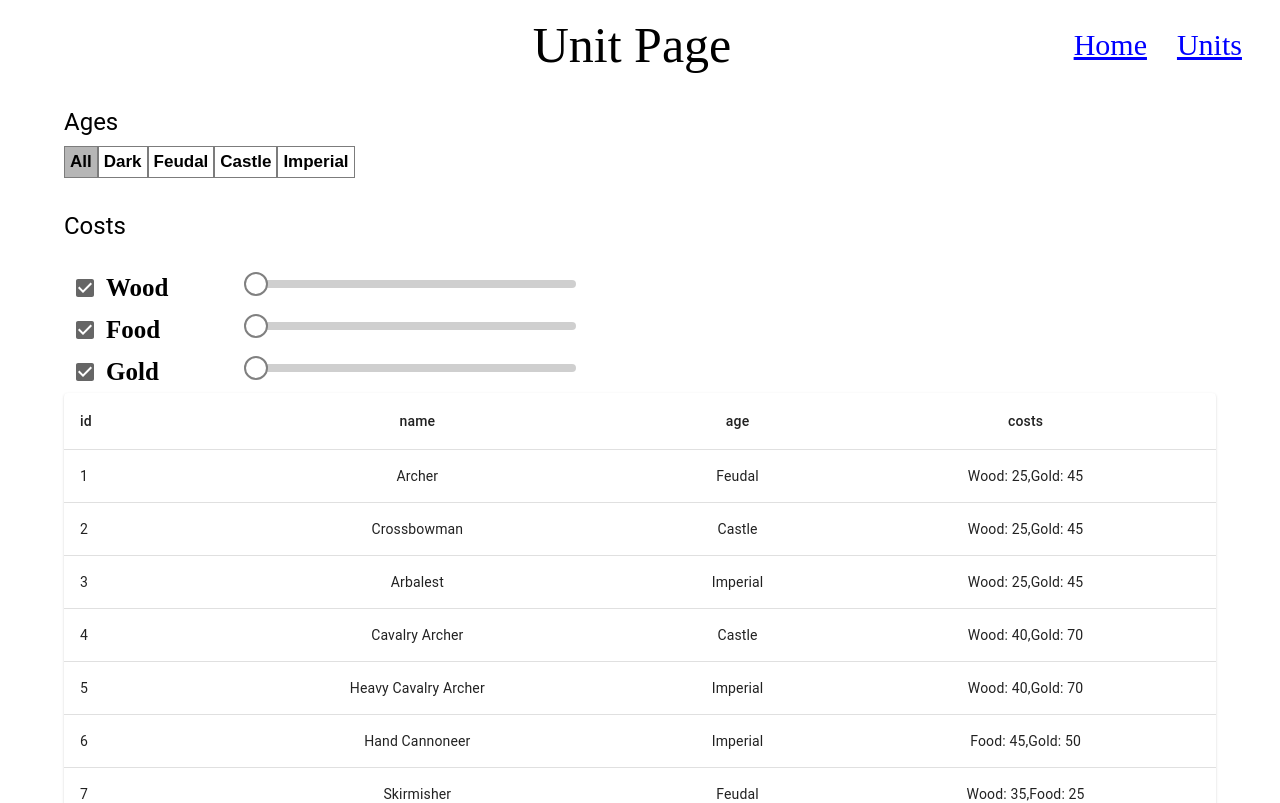
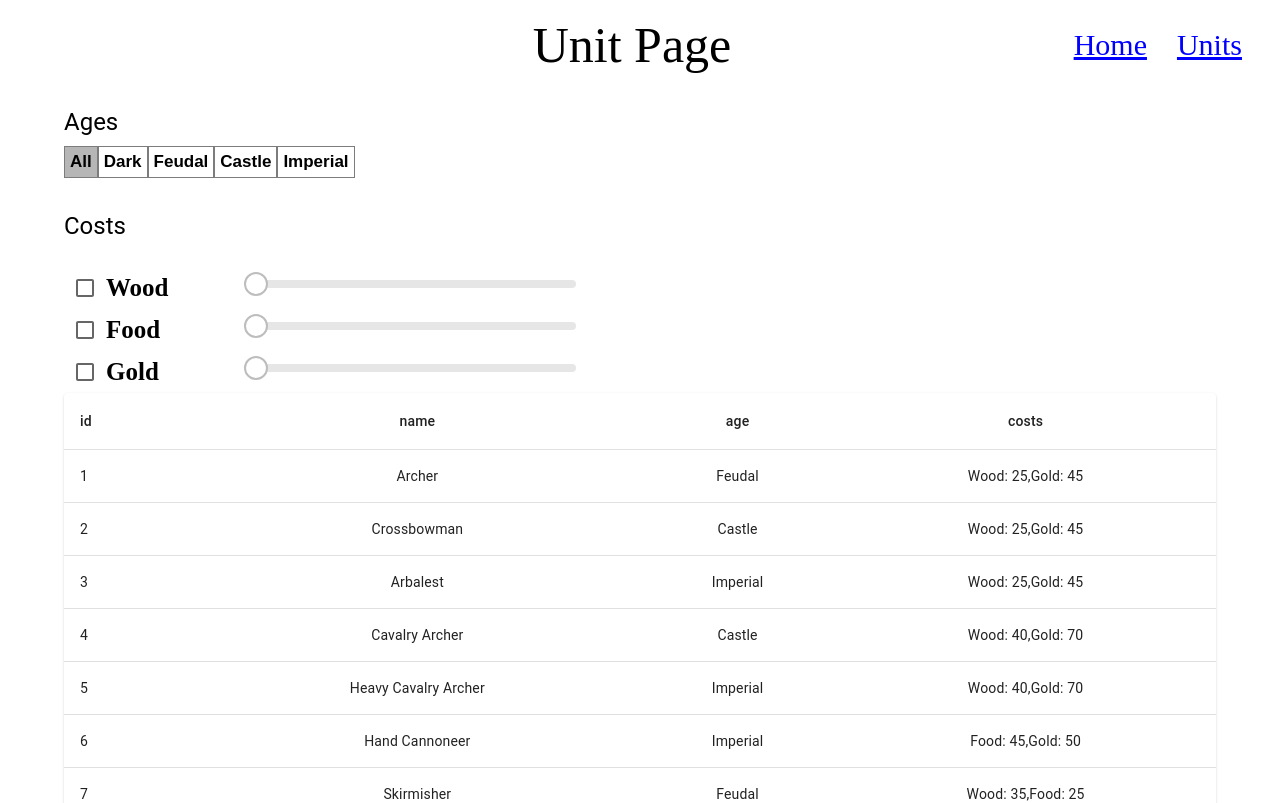
Before and after one commit to mertdiker723/age-of-empires-challenge, a React (Create React App) app: page /units in a window 1280 px wide. Shown: the top 803 px of the page. Built offline with nearby package versions, Linux system fonts and the light colour scheme.

Commit message:
Costs input range handled

```diff
--- a/package.json
+++ b/package.json
@@ -16,6 +16,7 @@
     "@types/react-dom": "^18.0.0",
     "@types/react-redux": "^7.1.26",
     "eslint": "^8.49.0",
+    "loadsh": "^0.0.4",
     "react": "^18.2.0",
     "react-dom": "^18.2.0",
     "react-redux": "^8.1.2",
--- a/src/components/Unit/Ages/AgesTabs.tsx
+++ b/src/components/Unit/Ages/AgesTabs.tsx
@@ -1,4 +1,3 @@
-import { useReducer } from "react";
 import { useStateDispatch, useStateString } from "../../../screen/Unit/unitContext";
 
 // type AgeTabsReducerProps = {
--- a/src/components/Unit/Costs/index.tsx
+++ b/src/components/Unit/Costs/index.tsx
@@ -1,18 +1,48 @@
 import { useState } from 'react';
+// Material UI
+import { Box, Checkbox, Grid, Typography, debounce } from '@mui/material';
 
-// Material UI
-import { Box, Checkbox, Grid, Typography } from '@mui/material';
+// Screen
+import { useStateDispatch, useStateString } from '../../../screen/Unit/unitContext';
 
 // Assest & Styles
 import { PrettoSlider } from '../../../assets/MuiStyleComponents/style';
 import "./Style.scss";
 
 const Costs = () => {
-    const [checked, setChecked] = useState(true);
+    // Context
+    const dispatch = useStateDispatch();
+    const stateString = useStateString();
+
+
+    const debouncedUpdateState = debounce((nameSlider: string, newValue: number | number[]) => {
+        dispatch({
+            type: "SLIDER", payload: {
+                costs: {
+                    ...stateString.costs,
+                    [nameSlider]: newValue
+                }
+            }
+        })
+    }, 300);
+
+    const handleSliderChange = (nameSlider: string, event: Event, newValue: number | number[]) => {
+        debouncedUpdateState(nameSlider, newValue)
+    };
 
     const handleChange = (event: React.ChangeEvent<HTMLInputElement>) => {
-        setChecked(event.target.checked);
+        const { name } = event.target;
+        const payload = {
+            checkbox: {
+                ...stateString.checkbox,
+                [name]: event.target.checked
+            }
+        }
+        dispatch({
+            type: "CHECKBOX", payload
+        })
     };
+
     return (
         <Grid container spacing={2} mt={2} className='cost-container'>
             <Grid item xs={12}>
@@ -25,8 +55,9 @@ const Costs = () => {
                 <Grid container>
                     <Grid item xs={12} sm={12} md={2} display="flex" alignItems="center">
                         <Checkbox
-                            checked={checked}
+                            checked={stateString.checkbox?.wood}
                             onChange={handleChange}
+                            name="wood"
                             color="default"
                             id='woodCheckbox'
                             inputProps={{ 'aria-label': 'controlled' }}
@@ -40,7 +71,10 @@ const Costs = () => {
                             <PrettoSlider
                                 valueLabelDisplay="auto"
                                 aria-label="pretto slider"
+                                onChange={(event, newValue) => handleSliderChange("woodSlider", event, newValue)}
+                                name='woodSlider'
                                 max={200}
+                                disabled={!stateString.checkbox?.wood}
                                 min={0}
 
                             />
@@ -48,13 +82,14 @@ const Costs = () => {
                     </Grid>
                     <Grid item xs={12} sm={12} md={2} display="flex" alignItems="center">
                         <Checkbox
-                            checked={checked}
+                            checked={stateString.checkbox?.food}
                             onChange={handleChange}
                             color="default"
-                            id='woodCheckbox'
+                            name='food'
+                            id='foodCheckbox'
                             inputProps={{ 'aria-label': 'controlled' }}
                         />
-                        <label htmlFor="woodCheckbox" className='range-header'>
+                        <label htmlFor="foodCheckbox" className='range-header'>
                             Food
                         </label>
                     </Grid>
@@ -63,7 +98,10 @@ const Costs = () => {
                             <PrettoSlider
                                 valueLabelDisplay="auto"
                                 aria-label="pretto slider"
+                                name='foodSlider'
+                                onChange={(event, newValue) => handleSliderChange("foodSlider", event, newValue)}
                                 max={200}
+                                disabled={!stateString.checkbox?.food}
                                 min={0}
 
                             />
@@ -71,13 +109,14 @@ const Costs = () => {
                     </Grid>
                     <Grid item xs={12} sm={12} md={2} display="flex" alignItems="center">
                         <Checkbox
-                            checked={checked}
+                            checked={stateString.checkbox?.gold}
                             onChange={handleChange}
                             color="default"
-                            id='woodCheckbox'
+                            name="gold"
+                            id='goldCheckbox'
                             inputProps={{ 'aria-label': 'controlled' }}
                         />
-                        <label htmlFor="woodCheckbox" className='range-header'>
+                        <label htmlFor="goldCheckbox" className='range-header'>
                             Gold
                         </label>
                     </Grid>
@@ -86,14 +125,14 @@ const Costs = () => {
                             <PrettoSlider
                                 valueLabelDisplay="auto"
                                 aria-label="pretto slider"
+                                name='goldSlider'
+                                onChange={(event, newValue) => handleSliderChange("goldSlider", event, newValue)}
                                 max={200}
+                                disabled={!stateString.checkbox?.gold}
                                 min={0}
-
                             />
                         </Box>
                     </Grid>
-
-
                 </Grid>
             </Grid>
         </Grid>
--- a/src/components/Unit/UnitTable/index.tsx
+++ b/src/components/Unit/UnitTable/index.tsx
@@ -19,8 +19,6 @@ const UnitTable = () => {
 
     const stateString = useStateString();
 
-    console.log(stateString);
-
     useEffect(() => {
         dispatch(loadUnits(Types.UNIT_READ_SUCCESS))
     }, [dispatch])
@@ -29,7 +27,7 @@ const UnitTable = () => {
             return counter;
         }
         return counter.filter(item => item.age === stateString.age);
-    }, [stateString, counter]);
+    }, [stateString.age, counter]);
 
     const costRenderer = (item: Cost | undefined) => {
         if (!item) {
--- a/src/screen/Unit/unitContext.tsx
+++ b/src/screen/Unit/unitContext.tsx
@@ -1,25 +1,48 @@
 import { Fragment, createContext, useContext, useReducer } from "react";
 
-type InitialStateType = {
+export type InitialStateType = {
     age?: string;
-    checkbox: boolean;
+    checkbox?: {
+        wood?: boolean,
+        food?: boolean,
+        gold?: boolean
+    };
+    costs?: {
+        woodSlider?: number,
+        foodSlider?: number,
+        goldSlider?: number,
+    }
 };
 
 const initialState: InitialStateType = {
     age: "All",
-    checkbox: false
+    checkbox: {
+        wood: false,
+        food: false,
+        gold: false
+    },
+    costs: {
+        woodSlider: 0,
+        foodSlider: 0,
+        goldSlider: 0,
+    }
 };
 
 const StringContext = createContext<InitialStateType | undefined>(undefined);
-const DispatchContext = createContext<React.Dispatch<{ type: string; payload: Partial<InitialStateType> }>>(() => { });
+const DispatchContext = createContext<React.Dispatch<{ type: string; payload: InitialStateType }>>(() => { });
 
-const unitEditReducer = (state: InitialStateType, action: { type: string; payload: Partial<InitialStateType> }): InitialStateType => {
+const unitEditReducer = (state: InitialStateType, action: { type: string; payload: InitialStateType }): InitialStateType => {
     const { type, payload } = action;
-    console.log(payload);
 
     switch (type) {
         case "AGE": {
             return { ...state, age: payload.age };
+        }
+        case "CHECKBOX": {
+            return { ...state, checkbox: payload.checkbox };
+        }
+        case "SLIDER": {
+            return { ...state, costs: payload.costs };
         }
         default:
             return state;
@@ -53,5 +76,5 @@ export function useStateDispatch() {
     if (context === undefined) {
         throw new Error("useStateDispatch must be used within a UnitEditContext");
     }
-    return (action: { type: string; payload: Partial<InitialStateType> }) => context(action);
+    return (action: { type: string; payload: InitialStateType }) => context(action);
 }
```
Also changed, not shown: 1 other file (tests, documents, lock files or other folders).
